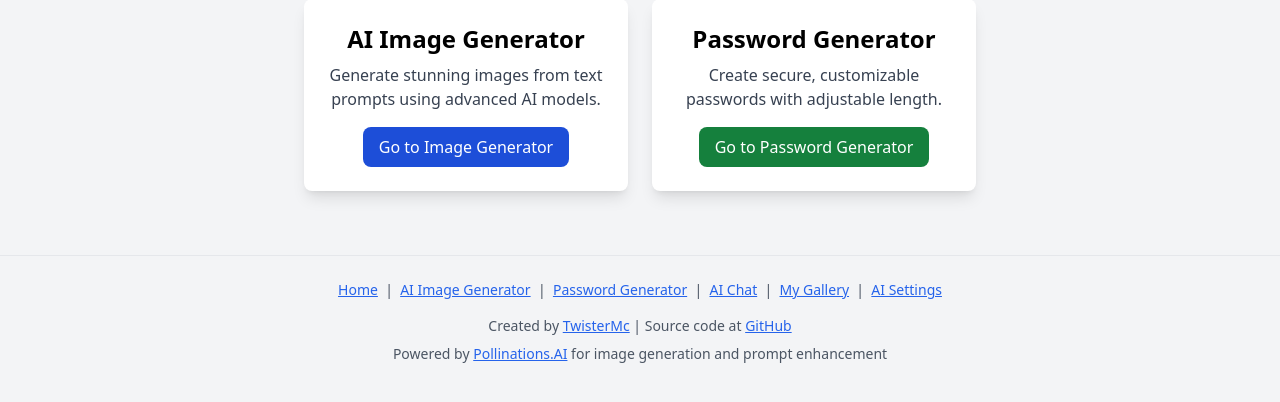
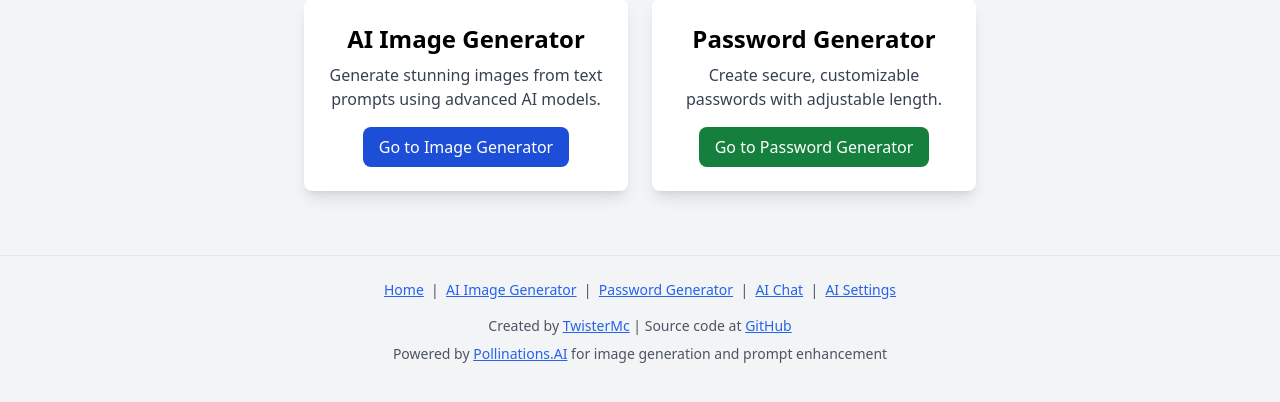
Before and after one commit to TwisterMc/ask_ai, a Flask app: page / in a window 1280 px wide. Shown: the part 105-507 px from the top of the page. Run offline with Flask 3, Linux system fonts and the light colour scheme; some libraries are stand-ins or nearby versions.

Commit message:
Remove gallery link from footer and update settings modal trigger

```diff
--- a/templates/footer.html
+++ b/templates/footer.html
@@ -15,10 +15,7 @@
         >AI Chat</a
       >
       &nbsp;|&nbsp;
-      <a href="/gallery" class="text-blue-600 hover:text-green-800 underline"
-        >My Gallery</a
-      >
-      &nbsp;|&nbsp;
+
       <a
         href="#"
         id="openSettings"
```
